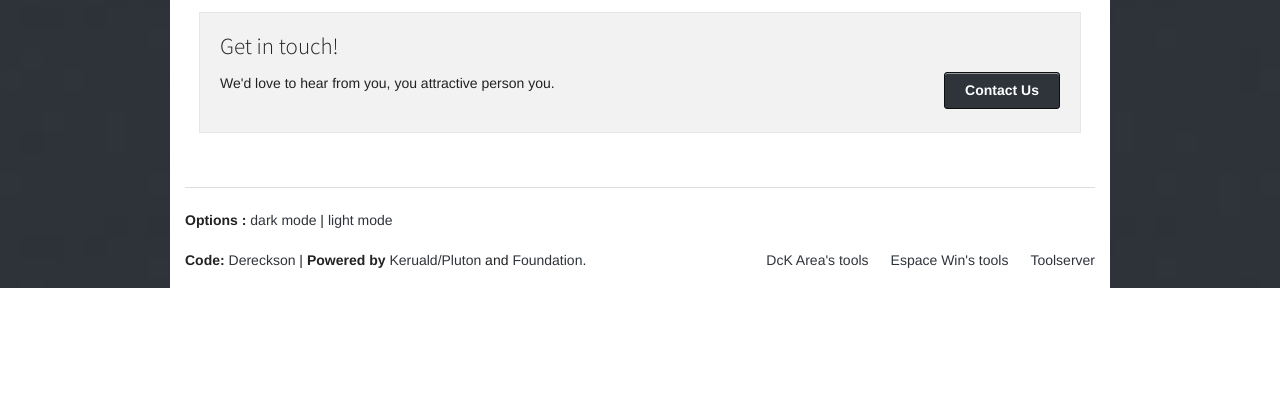
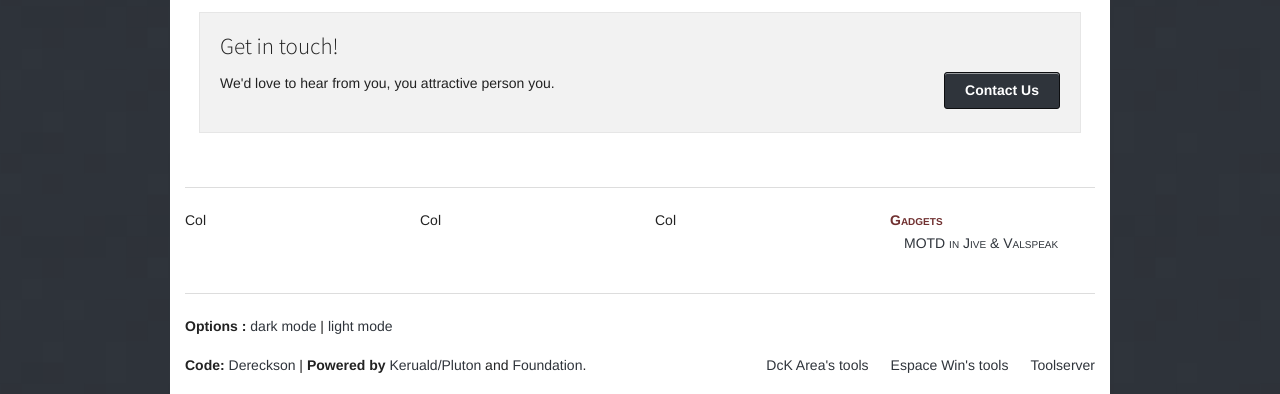
Before and after one commit to nasqueron/tools.nasqueron.org, a PHP site: page /variants.php in a window 1280 px wide. Shown: the part 536-930 px from the top of the page. Before the commit the page ends 824 px from the top, so only its background shows below. Run offline with PHP 8.4, Linux system fonts and the light colour scheme; some web fonts are replaced.

Commit message:
Design: Footer as 4 columns menu

```diff
--- a/stylesheets/app.css
+++ b/stylesheets/app.css
@@ -93,6 +93,19 @@ footer {
 	background-color: white;
 }
 
+footer dl {
+	font-variant: small-caps;
+}
+
+footer dt {
+	color: #703030;
+	font-weight: 600;
+}
+
+footer dd {
+	padding-left: 1em;
+}
+
 /*  -------------------------------------------------------------
     Foundation Icons Fonts
     www.zurb.com/playground/foundation-icons
--- a/variants.php
+++ b/variants.php
@@ -98,6 +98,25 @@
   <footer class="row">
   <div class="twelve columns"><hr />
       <div class="row">
+        <div class="three columns">
+          <p>Col</p>
+        </div>
+        <div class="three columns">
+          <p>Col</p>
+        </div>
+        <div class="three columns">
+          <p>Col</p>
+        </div>
+        <div class="three columns">
+        	<dl>
+			<dt>Gadgets</dt>
+			<dd><a href="/gadgets/motd-variations.php">MOTD in Jive & Valspeak</a></dd>
+        	</dl>
+        </div>
+      </div>
+  </div>
+  <div class="twelve columns"><hr />
+      <div class="row">
            <div class="six columns">
                <p><strong>Options :</strong> <a href="javascript:SetUITonality('dark');">dark mode</a> | <a href="javascript:SetUITonality('light');">light mode</a></p>
            </div>
```
